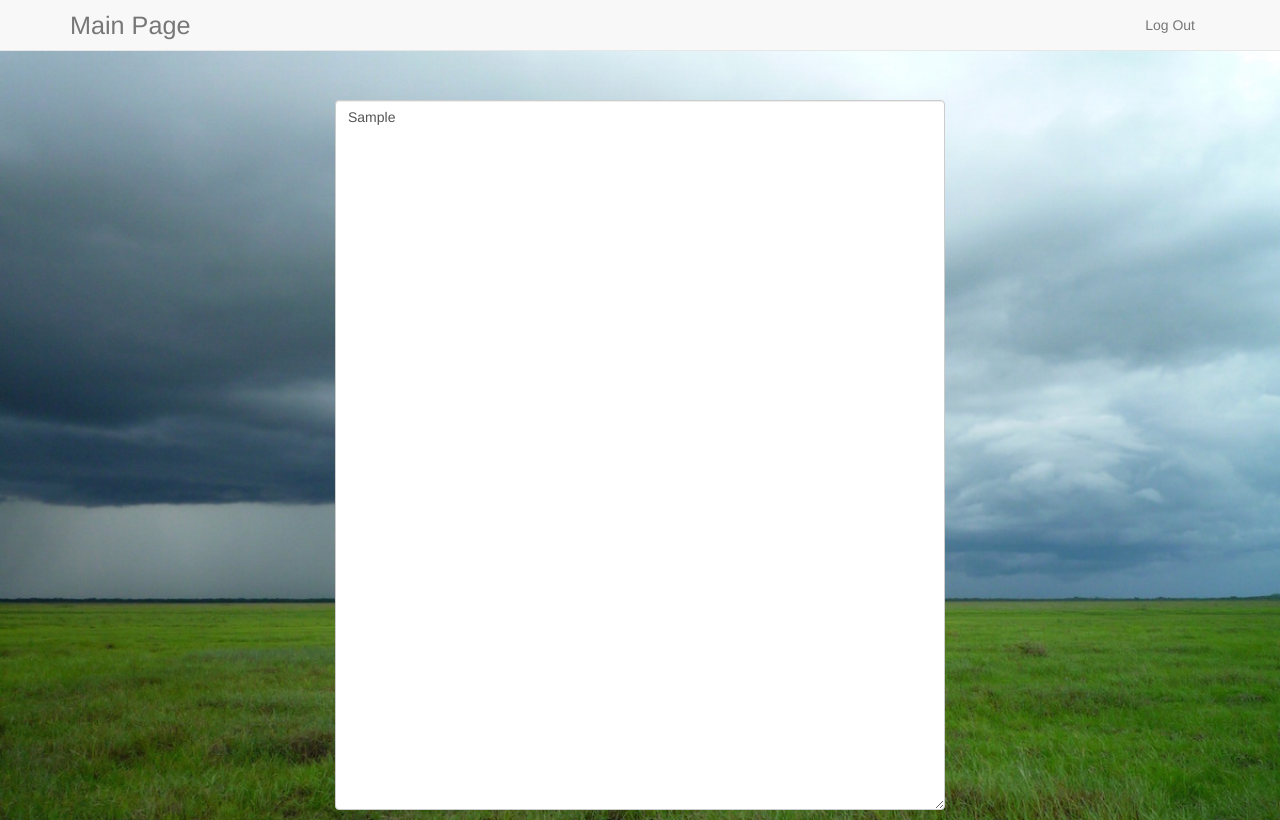
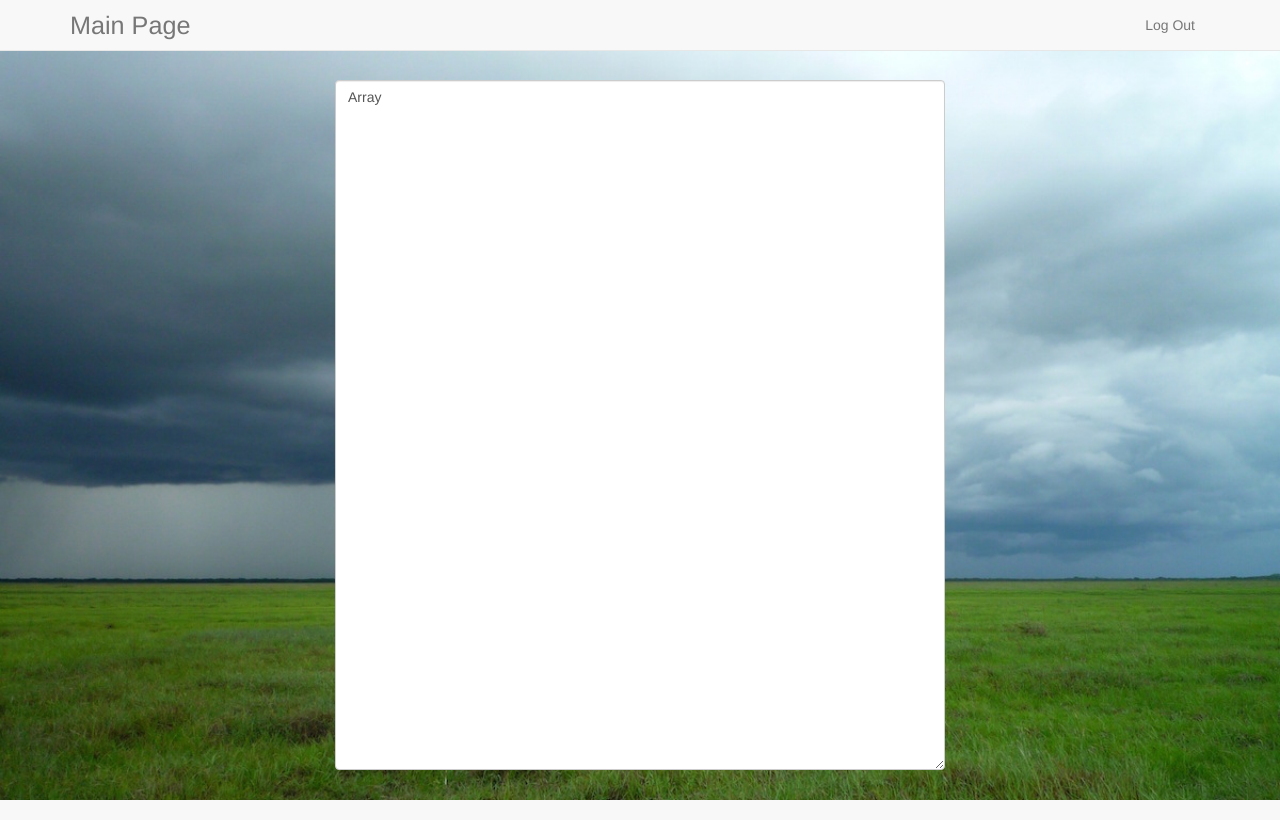
Before and after one commit to breakpoint-brian/breakpointdev-website, a PHP site: page /mysql/mainpage.php in a window 1280 px wide. Run offline with PHP 8.4, Linux system fonts and the light colour scheme; the visitor is signed in with stand-in values (Sample User, id 1); tables that the repository leaves empty or names only in its code hold one stand-in row (values such as "Sample post"); data that the repository does not hold is empty; some libraries are stand-ins or nearby versions.

Commit message:
updated mainpage to test for entry variable not working

```diff
--- a/mysql/mainpage.php
+++ b/mysql/mainpage.php
@@ -4,8 +4,8 @@
 	$query ="SELECT `entry` FROM `users` WHERE id='".$_SESSION['id']."' LIMIT 1";
 	$result = mysqli_query($link, $query);
 	$row = mysqli_fetch_array($result);
-	print_r($row);
-	$entry = $row['entry'];
+	//print_r($row);
+	$entry = $row;
 ?>
 
 <!DOCTYPE html>
```
